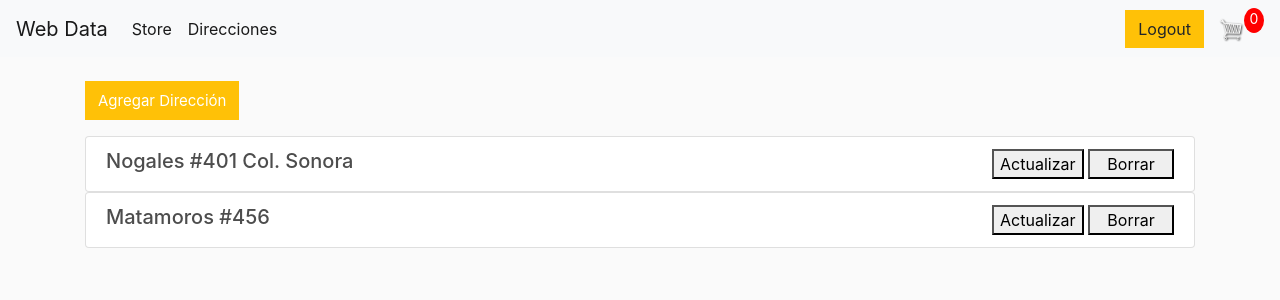
After one commit to Rob866/shop_app, a Django app: page /direcciones/ in a window 1280 px wide. The commit adds this page. Shown: the top 300 px of the page. Run offline with Django 3.2, Linux system fonts and the light colour scheme; a user stored in the database is signed in; data comes from the database, SQL or seed files in the repository; some libraries are stand-ins or nearby versions.

Commit message:
añadi mi lista de direccion del usuario

```diff
--- a/web_app/store/models.py
+++ b/web_app/store/models.py
@@ -94,19 +94,23 @@ class BasketItem(models.Model):
 
 
 
-class Order(models.Model):
+class Direccion(models.Model):
     PAISES_SOPORTADOS = (
        ('mx','Mexico'),
        ('eu','EUA'))
-    customer = models.ForeignKey(settings.AUTH_USER_MODEL, on_delete=models.SET_NULL, null=True)
+    customer = models.ForeignKey(settings.AUTH_USER_MODEL, on_delete=models.CASCADE,)
     #order = models.ForeignKey(Order, on_delete=models.SET_NULL, null=True)
-    direccion = models.CharField(max_length=200, null=False)
-    ciudad = models.CharField(max_length=200, null=False)
-    estado = models.CharField(max_length=200, null=False)
-    zipcode = models.CharField('Codigo postal',max_length=200, null=False)
+    direccion1 = models.CharField('Dirección 1', max_length=100)
+    direccion2 = models.CharField('Direccion 2', max_length=100,blank=True)
+    ciudad = models.CharField(max_length=200)
+    estado = models.CharField(max_length=200)
+    zip_code = models.CharField('Codigo postal',max_length=200)
     pais = models.CharField(max_length=3,choices=PAISES_SOPORTADOS)
     date_added = models.DateTimeField(auto_now_add=True)
 
+    class Meta:
+        verbose_name_plural = ('Direcciones')
+
 
     def __str__(self):
-        return self.direccion
+        return f"{self.customer}, {self.ciudad}"
--- /dev/null
+++ b/web_app/store/templates/store/direccion_list.html
@@ -0,0 +1,34 @@
+{% extends "store/base.html" %}
+{% block  content %}
+
+<p>
+  <span class="btn btn-warning">
+      <a  style="color: white; font-size: 15px;" href="">Agregar Dirección</a>
+  </span>
+</p>
+{% if   direcciones %}
+    {% for direccion in  direcciones %}
+      <div class="list-group">
+        <a href="#" class="list-group-item list-group-item-action flex-column align-items-start">
+          <div class="d-flex w-100 justify-content-between">
+            <h5 class="mb-1">{{ direccion.direccion1}}</h5>
+            <div>
+                <button type="button" name="button">Actualizar</button>
+                <button type="button" name="button"  style="width:86px">Borrar</button>
+            </div>
+
+          </div>
+        </a>
+      </div>
+    {% endfor %}
+{% else %}
+<div class="list-group">
+  <a href="#" class="list-group-item list-group-item-action flex-column align-items-start">
+    <div class="d-flex w-100 justify-content-between">
+      <h7 class="mb-1">No hay elementos que mostrar</h7>
+    </div>
+  </a>
+</div>
+{% endif %}
+
+{% endblock %}
--- a/web_app/store/urls.py
+++ b/web_app/store/urls.py
@@ -10,6 +10,7 @@ urlpatterns = [
     path('add_to_order/',views.add_to_basket,name='add_to_order'),
     path('cart/',views.cart,name='cart'),
     path('checkout/',views.checkout,name='checkout'),
+    path('direcciones/',views.DireccionListView.as_view(),name='direcciones'),
     path('login/',views.LoginView.as_view(),name='login'),
     path('logout/', views.Logout_view.as_view(),name="logout"),
     path('register/',views.Signup_view.as_view(),name='register'),
--- a/web_app/store/views.py
+++ b/web_app/store/views.py
@@ -1,5 +1,5 @@
 from django.shortcuts import (render,get_object_or_404)
-from .models import  (Producto,Basket,BasketItem)
+from .models import  (Producto,Basket,BasketItem,Direccion)
 from django.views.generic import   (ListView,RedirectView)
 from .filters import  ProductoFilter
 from django.http import  HttpResponseRedirect
@@ -10,6 +10,20 @@ from django.contrib.auth import login,logout
 from django.views.generic.edit import FormView
 from django.contrib import  messages
 from django.contrib.auth import authenticate
+from django.contrib.auth.mixins import LoginRequiredMixin
+
+
+
+class DireccionListView(LoginRequiredMixin,ListView):
+    model = Direccion
+    template_name = "store/direccion_list.html"
+    context_object_name = 'direcciones'
+
+    def get_queryset(self):
+        queryset = super(DireccionListView,self).get_queryset()
+        return queryset.filter(customer=self.request.user)
+
+
 
 class Signup_view(FormView):
     template_name = "store/register.html"
--- a/web_app/templates/store/base.html
+++ b/web_app/templates/store/base.html
@@ -30,9 +30,10 @@
           <a class="nav-link" href="{% url 'store:store' %}">Store<span class="sr-only">(current)</span></a>
         </li>
         {% if request.user.is_authenticated %}
-          <li class="nav-item">
-          <a href="{% url 'store:logout' %}" class="btn btn-warning">Logout</a>
-          </li>
+        <li class="nav-item active">
+          <a class="nav-link" href="{% url 'store:direcciones' %}">Direcciones<span class="sr-only">(current)</span></a>
+        </li>
+
         {% else %}
           <li class="nav-item">
           <a href="{% url 'store:login' %}" class="btn btn-warning">Login</a>
@@ -41,8 +42,10 @@
 
       </ul>
       <div class="form-inline my-2 my-lg-0">
-          {% if not request.user.is_authenticated %}
-        <a  style="margin-right: 5px;" href="{% url 'store:register' %}" class="btn btn-warning">Register</a>
+          {% if request.user.is_authenticated %}
+                <a href="{% url 'store:logout' %}" class="btn btn-warning">Logout</a>
+            {%else%}
+            <a  style="margin-right: 5px;" href="{% url 'store:register' %}" class="btn btn-warning">Register</a>
           {% endif%}
         <a href="{% url 'store:cart' %}">
           <img  id="cart-icon" src="{% static 'images/cart.png' %}">
--- a/web_app/web_app/settings.py
+++ b/web_app/web_app/settings.py
@@ -74,6 +74,7 @@ TEMPLATES = [
 
 
 AUTH_USER_MODEL = "usuario.Usuario"
+LOGIN_URL= '/login/'
 
 WSGI_APPLICATION = 'web_app.wsgi.application'
 
```
Also changed, not shown: web_app/store/admin.py (+5 -5 lines), web_app/store/forms.py (+10 -1 lines), web_app/store/templates/store/checkout.html (+44 -45 lines), web_app/db.sqlite3, web_app/store/migrations/0003_auto_20200722_1744.py (added), web_app/store/migrations/0004_auto_20200722_1856.py (added).
